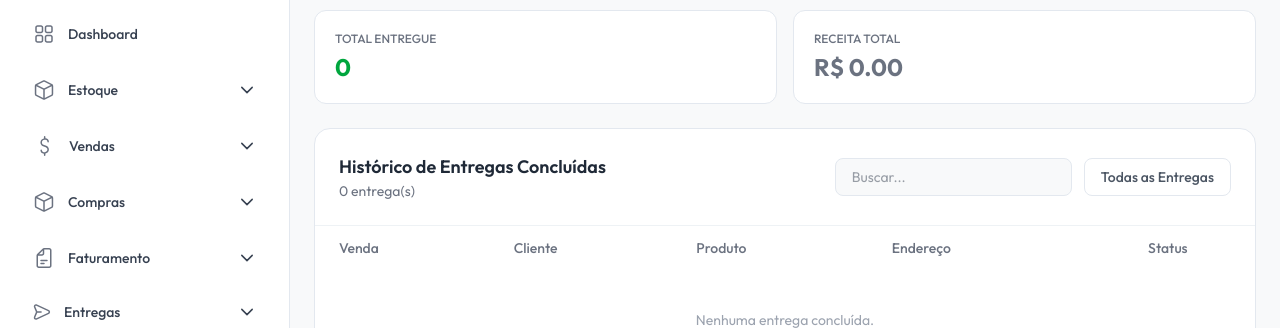
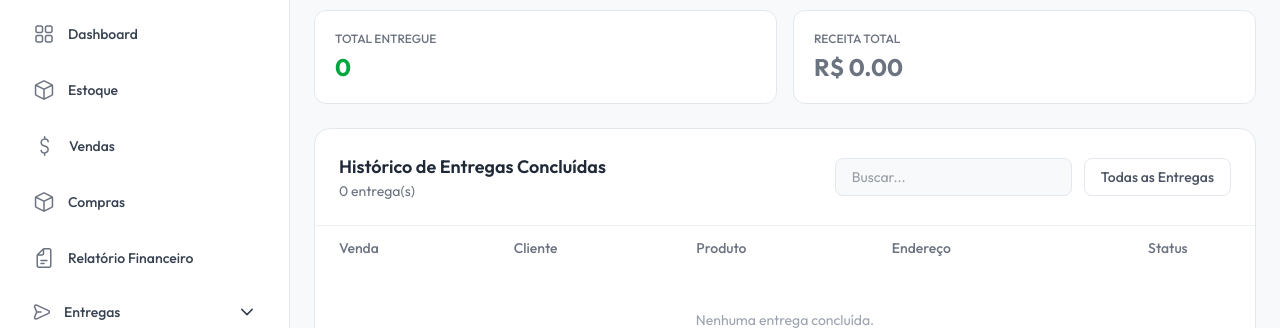
Before and after one commit to ec-univesp/admin-loja-disco, a Next.js app: page /entregas/concluidas in a window 1280 px wide. Shown: the part 143-471 px from the top of the page. Built offline with nearby package versions, Linux system fonts and the light colour scheme.

Commit message:
Ajustado botoes de menu

```diff
--- a/src/shared/components/layout/AppSidebar.tsx
+++ b/src/shared/components/layout/AppSidebar.tsx
@@ -30,25 +30,29 @@ const navItems: NavItem[] = [
   {
     icon: <BoxCubeIcon />,
     name: 'Estoque',
-    subItems: [
+    path: "/estoque",
+    /*subItems: [
       { name: 'Produtos', path: '/estoque' },
       { name: 'Adicionar Produto', path: '/estoque/add-produto' },
-    ],
+    ],*/
   },
   {
     icon: <DollarLineIcon />,
     name: 'Vendas',
-    subItems: [{ name: 'Lista de Vendas', path: '/vendas' }],
+    path: "/vendas",
+    /*subItems: [{ name: 'Lista de Vendas', path: '/vendas' }],*/
   },
   {
     icon: <BoxCubeIcon />,
     name: 'Compras',
-    subItems: [{ name: 'Lista de Compras', path: '/compras' }],
+     path: "/compras",
+    /*subItems: [{ name: 'Lista de Compras', path: '/compras' }],*/
   },
   {
     icon: <DocsIcon />,
-    name: 'Faturamento',
-    subItems: [{ name: 'Relatório Financeiro', path: '/faturamento' }],
+    name: 'Relatório Financeiro',
+     path: "/faturamento",
+    /*subItems: [{ name: 'Relatório Financeiro', path: '/faturamento' }],*/
   },
   {
     icon: <PaperPlaneIcon />,
```
